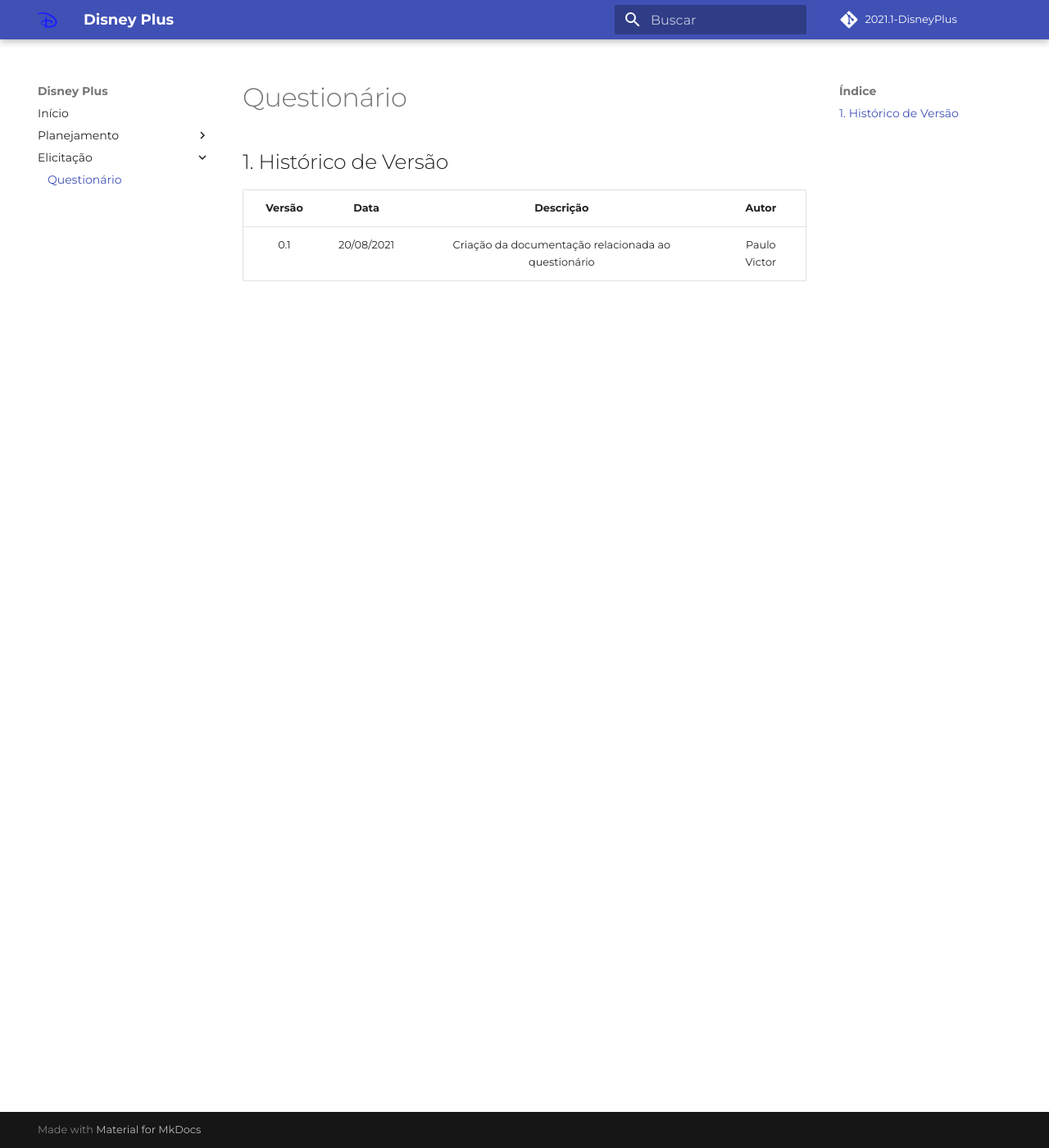
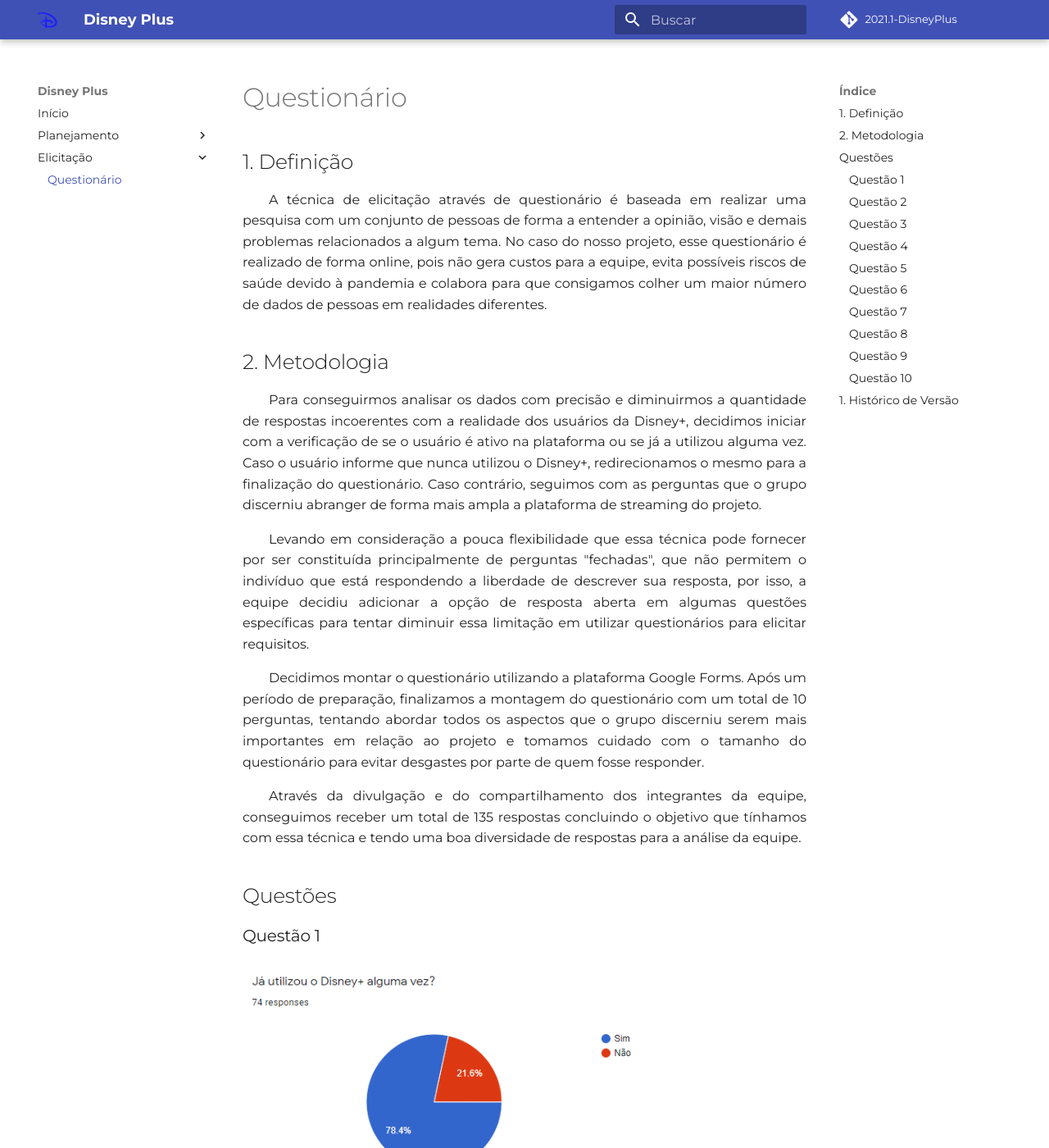
Before and after one commit to Requisitos-de-Software/2021.1-DisneyPlus, an MkDocs documentation site: the page built from docs/elicitacao/questionario.md, in a window 1280 px wide and 1400 px high. Shown: the whole window at 82% size. Built offline with MkDocs 1.6.1 and Material for MkDocs 9.7.7, drawn with Linux system fonts in a browser that asks for light colours; some web fonts are replaced; comment, search, counter and statistics services are not loaded; some of the changed text lies outside the part shown.

Commit message:
feat: updates questionario docs

```diff
--- a/docs/elicitacao/questionario.md
+++ b/docs/elicitacao/questionario.md
@@ -1,5 +1,64 @@
+# Questionário
+
+## 1. Definição
+
+&emsp;&emsp;A técnica de elicitação através de questionário é baseada em realizar uma pesquisa com um conjunto de pessoas de forma a entender a opinião, visão e demais problemas relacionados a algum tema. No caso do nosso projeto, esse questionário é realizado de forma online, pois não gera custos para a equipe, evita possíveis riscos de saúde devido à pandemia e colabora para que consigamos colher um maior número de dados de pessoas em realidades diferentes.
+
+## 2. Metodologia
+
+&emsp;&emsp;Para conseguirmos analisar os dados com precisão e diminuirmos a quantidade de respostas incoerentes com a realidade dos usuários da Disney+, decidimos iniciar com a verificação de se o usuário é ativo na plataforma ou se já a utilizou alguma vez. Caso o usuário informe que nunca utilizou o Disney+, redirecionamos o mesmo para a finalização do questionário. Caso contrário, seguimos com as perguntas que o grupo discerniu abranger de forma mais ampla a plataforma de streaming do projeto.
+
+&emsp;&emsp;Levando em consideração a pouca flexibilidade que essa técnica pode fornecer por ser constituída principalmente de perguntas "fechadas", que não permitem o indivíduo que está respondendo a liberdade de descrever sua resposta, por isso, a equipe decidiu adicionar a opção de resposta aberta em algumas questões específicas para tentar diminuir essa limitação em utilizar questionários para elicitar requisitos.
+
+&emsp;&emsp;Decidimos montar o questionário utilizando a plataforma Google Forms. Após um período de preparação, finalizamos a montagem do questionário com um total de 10 perguntas, tentando abordar todos os aspectos que o grupo discerniu serem mais importantes em relação ao projeto e tomamos cuidado com o tamanho do questionário para evitar desgastes por parte de quem fosse responder.
+
+&emsp;&emsp;Através da divulgação e do compartilhamento dos integrantes da equipe, conseguimos receber um total de 135 respostas concluindo o objetivo que tínhamos com essa técnica e tendo uma boa diversidade de respostas para a análise da equipe.
+
+## Questões
+
+### Questão 1
+
+![Já utilizou o Disney+ alguma vez?](../assets/questionario/questao1.png)
+
+### Questão 2
+
+![Qual a sua idade](../assets/questionario/questao2.png)
+
+### Questão 3
+
+![Quais são os principais motivos que te fazem assinar a plataforma Disney+](../assets/questionario/questao3.png)
+
+### Questão 4
+
+![Com qual frequência você utiliza a plataforma da Disney+?](../assets/questionario/questao4.png)
+
+### Questão 5
+
+![Em uma escala de 1 a 5, as recomendações da Disney+ coincidem com os seus gostos?](../assets/questionario/questao5.png)
+
+### Questão 6
+
+![Quais funcionalidades você acha essenciais para um site como Disney+?](../assets/questionario/questao6.png)
+
+### Questão 7
+
+![Como é a sua experiência com o Disney+?](../assets/questionario/questao7.png)
+
+### Questão 8
+
+![Você já teve dificuldade com algo na plataforma?](../assets/questionario/questao8.png)
+
+### Questão 9
+
+![Se sim, quais problemas?](../assets/questionario/questao9.png)
+
+### Questão 10
+
+![Em uma escala de 1 a 5, qual seu nível de satisfação com o formato de apresentação do conteúdo no Disney+?](../assets/questionario/questao10.png)
+
 ## 1. Histórico de Versão
 
 | Versão | Data       | Descrição                                           | Autor        |
 | ------ | ---------- | --------------------------------------------------- | ------------ |
 | 0.1    | 20/08/2021 | Criação da documentação relacionada ao questionário | Paulo Victor |
+| 0.2    | 22/08/2021 | Adiciona definição, metodologia e questões          | Paulo Victor |
```
